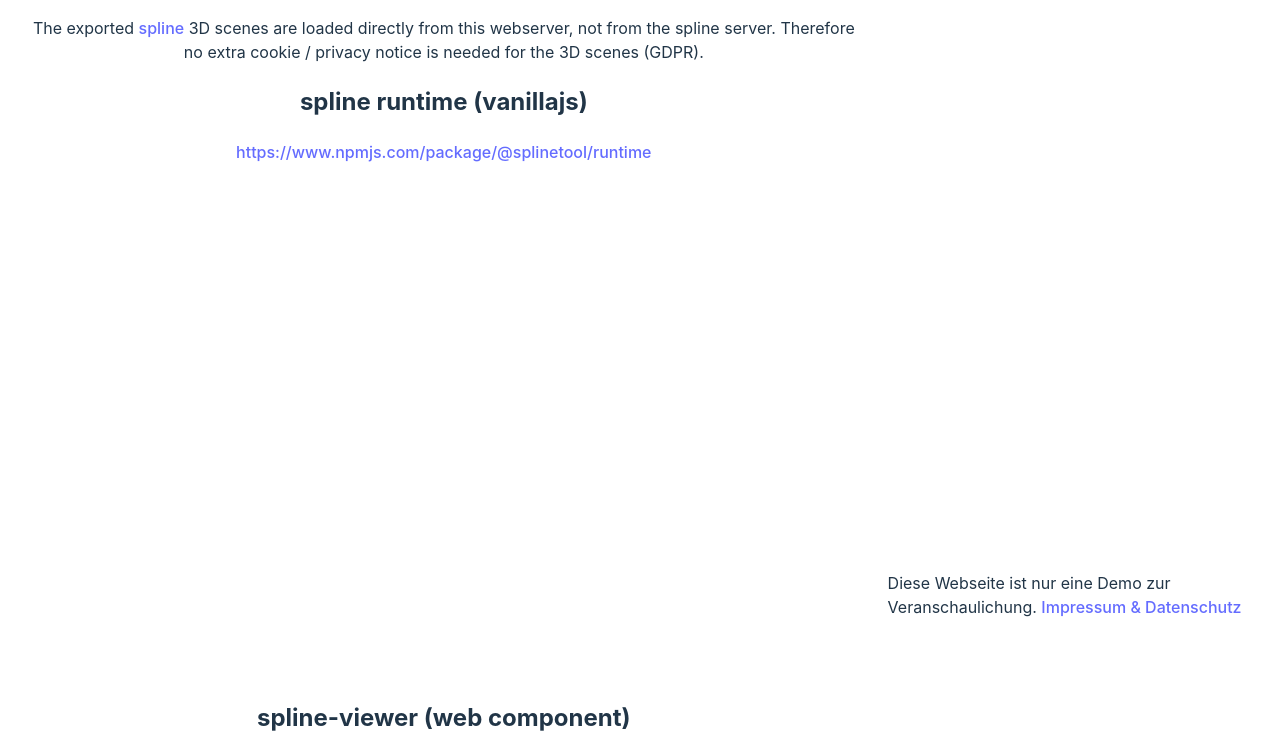
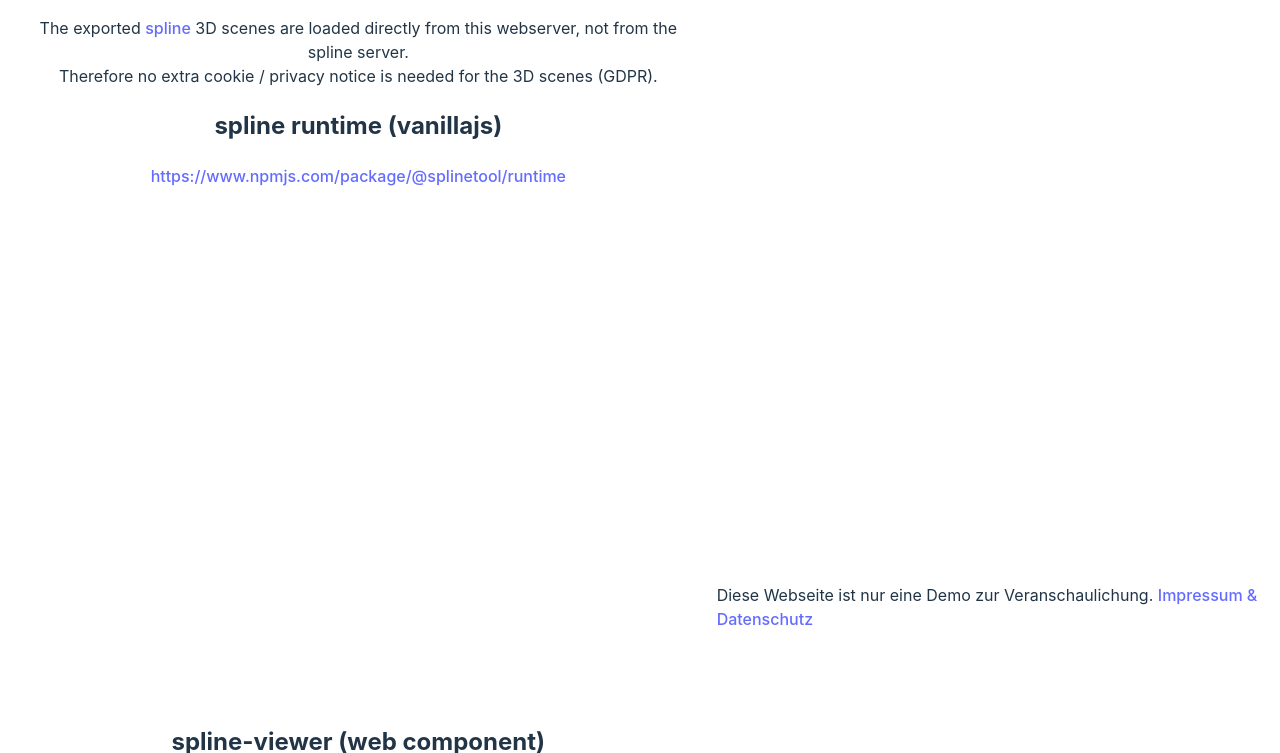
Before and after one commit to mandrasch/spline-selfhosted, a website built with Vite: page index.html in a window 1280 px wide. Shown: the part 141-894 px from the top of the page. Built offline with nearby package versions, Linux system fonts and the light colour scheme; what @splinetool/runtime would draw is missing.

Commit message:
docs: add break

```diff
--- a/index.html
+++ b/index.html
@@ -11,7 +11,7 @@
 
       <h1>Hello, spline!</h1>
 
-      <p>The exported <a href="https://spline.design/" target="_blank">spline</a> 3D scenes are loaded directly from this webserver, not from the spline server. Therefore no extra cookie / privacy  notice is needed for the 3D scenes (GDPR).</p>
+      <p>The exported <a href="https://spline.design/" target="_blank">spline</a> 3D scenes are loaded directly from this webserver, not from the spline server. <br> Therefore no extra cookie / privacy  notice is needed for the 3D scenes (GDPR).</p>
 
       <h2>spline runtime (vanillajs)</h2>
       <p><a href="https://www.npmjs.com/package/@splinetool/runtime">https://www.npmjs.com/package/@splinetool/runtime</a></p>
```
